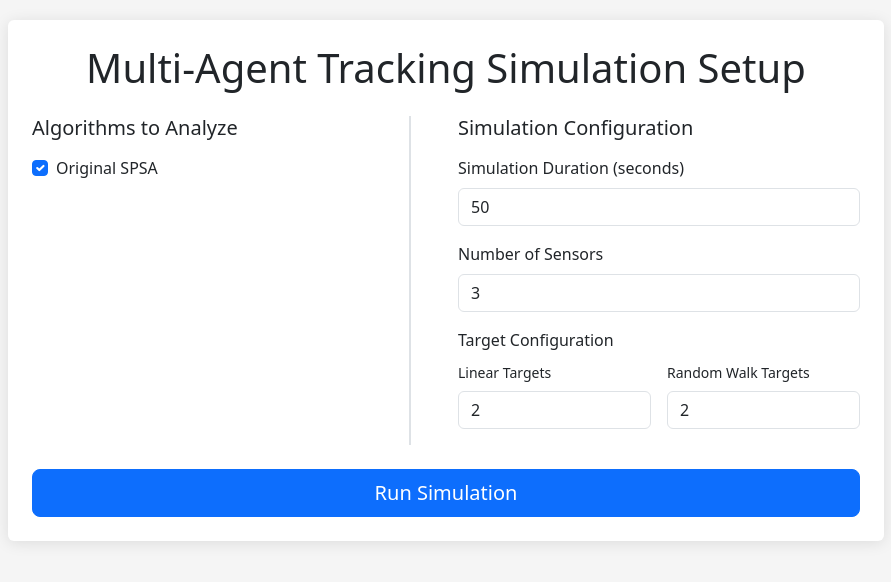
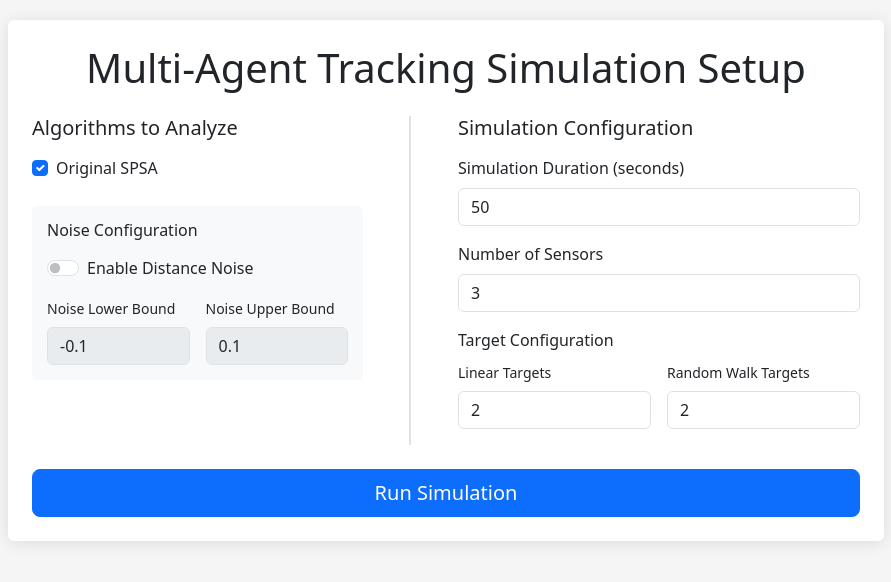
Before and after one commit to Salvatore112/MultiagentTrackingAlgorithms, a Django app: page /setup/ in a window 1280 px wide. Shown: the top 582 px of the page, without its empty margins (194-1085 px from the left). Run offline with Django 5.2, Linux system fonts and the light colour scheme.

Commit message:
feat: add noise

```diff
--- a/simulations/views.py
+++ b/simulations/views.py
@@ -22,13 +22,22 @@ def setup_view(request: HttpRequest) -> HttpResponse:
         num_random_targets: int = int(request.POST.get("num_random_targets", 2))
         algorithms: List[str] = request.POST.getlist("algorithms")
 
-        request.session["simulation_params"] = {
+        noise_enabled: bool = request.POST.get("noise_enabled") == "on"
+        noise_low: float = float(request.POST.get("noise_low", -0.1))
+        noise_high: float = float(request.POST.get("noise_high", 0.1))
+
+        simulation_params = {
             "duration": duration,
             "num_sensors": num_sensors,
             "num_linear_targets": num_linear_targets,
             "num_random_targets": num_random_targets,
             "algorithms": algorithms,
+            "noise_enabled": noise_enabled,
+            "noise_low": noise_low,
+            "noise_high": noise_high,
         }
+
+        request.session["simulation_params"] = simulation_params
 
         return HttpResponseRedirect(reverse("results"))
 
@@ -46,8 +55,23 @@ def results_view(request: HttpRequest) -> HttpResponse:
     num_linear_targets: int = params.get("num_linear_targets", 2)
     num_random_targets: int = params.get("num_random_targets", 2)
     algorithms: List[str] = params.get("algorithms", ["original_spsa"])
+    noise_enabled: bool = params.get("noise_enabled", False)
+    noise_low: float = params.get("noise_low", -0.1)
+    noise_high: float = params.get("noise_high", 0.1)
 
-    sim: Simulation = Simulation(duration=duration, time_step=1.0)
+    noise_config: Optional[Dict[str, Any]] = None
+    if noise_enabled:
+        noise_config = {
+            "type": "uniform",
+            "low": noise_low,
+            "high": noise_high
+        }
+
+    sim: Simulation = Simulation(
+        duration=duration,
+        time_step=1.0,
+        noise_config=noise_config
+    )
 
     for i in range(num_sensors):
         sim.add_uniform_sensor(i, area_size=50)
--- a/templates/simulations/setup.html
+++ b/templates/simulations/setup.html
@@ -32,6 +32,12 @@
         .form-label {
             font-weight: 500;
         }
+        .noise-section {
+            background-color: #f8f9fa;
+            border-radius: 5px;
+            padding: 15px;
+            margin-top: 10px;
+        }
     </style>
 </head>
 <body>
@@ -50,6 +56,24 @@
                                 <div class="form-check">
                                     <input class="form-check-input" type="checkbox" id="original_spsa" name="algorithms" value="original_spsa" checked>
                                     <label class="form-check-label" for="original_spsa">Original SPSA</label>
+                                </div>
+                            </div>
+
+                            <div class="noise-section mt-4">
+                                <h6 class="mb-3">Noise Configuration</h6>
+                                <div class="form-check form-switch mb-3">
+                                    <input class="form-check-input" type="checkbox" id="noise_enabled" name="noise_enabled">
+                                    <label class="form-check-label" for="noise_enabled">Enable Distance Noise</label>
+                                </div>
+                                <div class="row g-3">
+                                    <div class="col-6">
+                                        <label for="noise_low" class="form-label small">Noise Lower Bound</label>
+                                        <input type="number" class="form-control" id="noise_low" name="noise_low" value="-0.1" step="0.01" disabled>
+                                    </div>
+                                    <div class="col-6">
+                                        <label for="noise_high" class="form-label small">Noise Upper Bound</label>
+                                        <input type="number" class="form-control" id="noise_high" name="noise_high" value="0.1" step="0.01" disabled>
+                                    </div>
                                 </div>
                             </div>
                         </div>
@@ -95,5 +119,21 @@
     </div>
 
     <script src="https://cdn.jsdelivr.net/npm/bootstrap@5.3.0-alpha1/dist/js/bootstrap.bundle.min.js"></script>
+    <script>
+        document.addEventListener('DOMContentLoaded', function() {
+            const noiseToggle = document.getElementById('noise_enabled');
+            const noiseLow = document.getElementById('noise_low');
+            const noiseHigh = document.getElementById('noise_high');
+
+            function updateNoiseFields() {
+                const enabled = noiseToggle.checked;
+                noiseLow.disabled = !enabled;
+                noiseHigh.disabled = !enabled;
+            }
+
+            noiseToggle.addEventListener('change', updateNoiseFields);
+            updateNoiseFields();
+        });
+    </script>
 </body>
 </html>
```
Also changed, not shown: simulations/simulation.py (+20 -2 lines).
